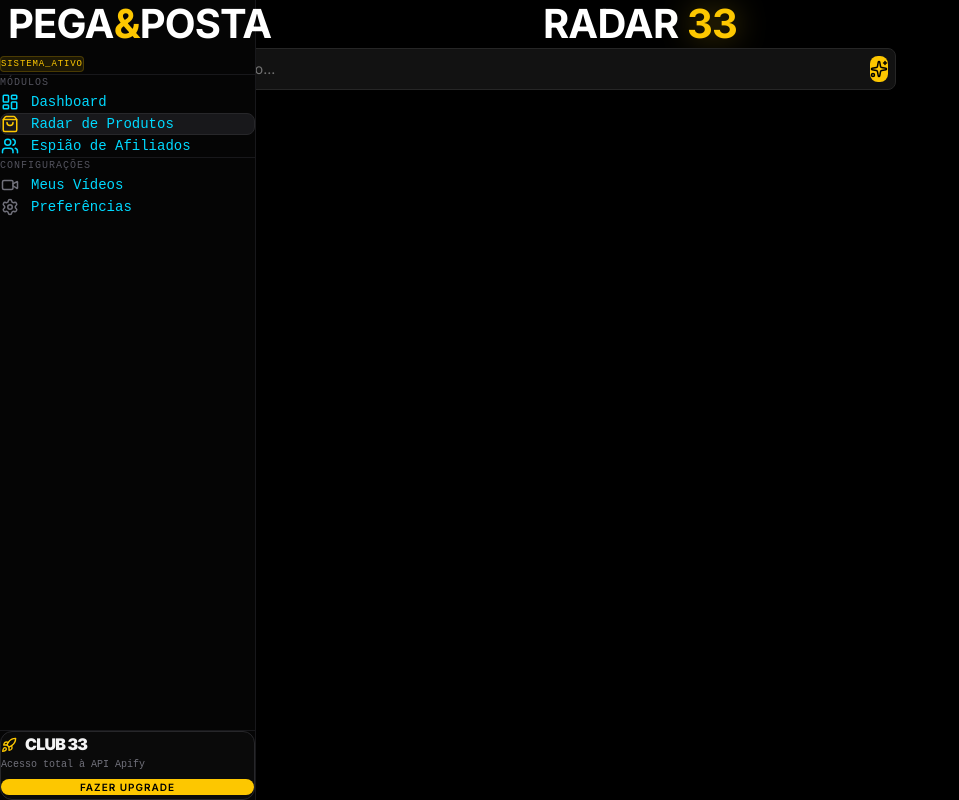
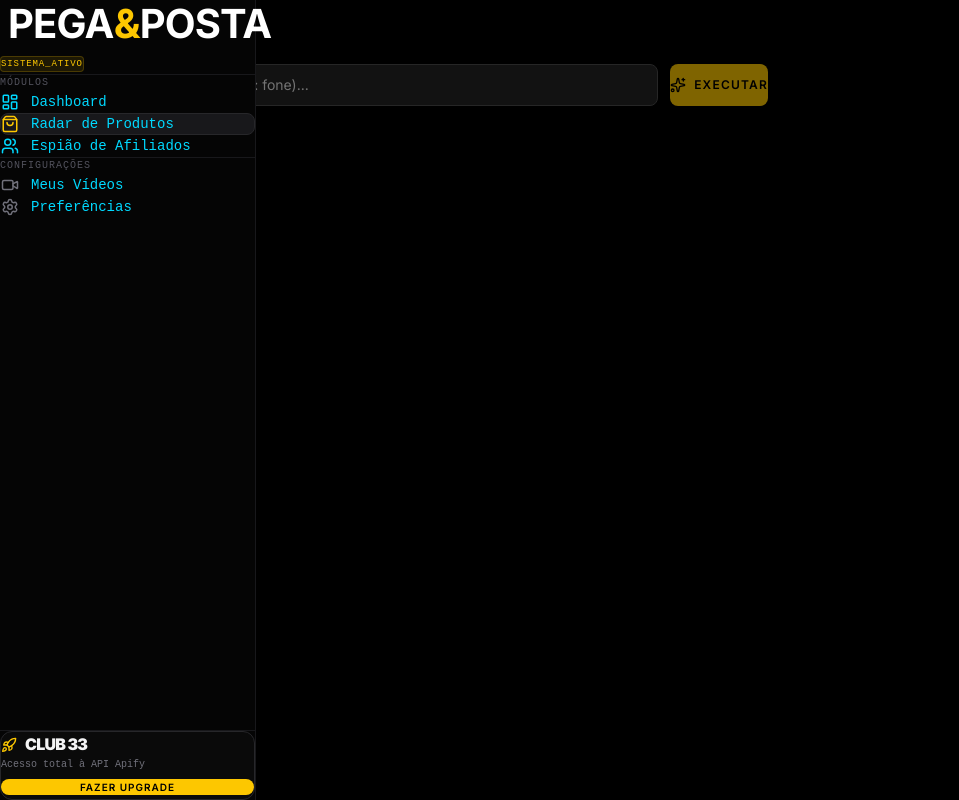
Before and after one commit to itsdontjs/pega-e-posta, a Next.js app: page /produtos in a window 1280 px wide. Shown: the whole page, without its empty margins (0-959 px from the left). Built offline with nearby package versions, Linux system fonts and the light colour scheme.

Commit message:
Enhance product search and UI layout
Added search functionality and updated UI components.

```diff
--- a/app/produtos/page.tsx
+++ b/app/produtos/page.tsx
@@ -1,22 +1,25 @@
 "use client";
 import { useState } from "react";
-import { Sparkles, Loader2, DollarSign } from "lucide-react";
+import { Sparkles, Loader2, Search, DollarSign } from "lucide-react";
 
 export default function ProdutosPage() {
   const [searchQuery, setSearchQuery] = useState("");
   const [country, setCountry] = useState("BR");
   const [isLoading, setIsLoading] = useState(false);
   const [products, setProducts] = useState<any[]>([]);
+  const [hasSearched, setHasSearched] = useState(false);
 
   const handleSearch = async (e: React.FormEvent) => {
     e.preventDefault();
-    if (!searchQuery) return;
+    if (!searchQuery.trim()) return;
     setIsLoading(true);
+    setHasSearched(true);
+
     try {
       const res = await fetch("/api/radar", {
         method: "POST",
         headers: { "Content-Type": "application/json" },
-        body: JSON.stringify({ searchQuery, country_code: country })
+        body: JSON.stringify({ searchQuery, country_code: country }),
       });
       const data = await res.json();
 
@@ -28,12 +31,7 @@
           ? `${skuData.real_price.currency_symbol} ${skuData.real_price.sale_price_format}`
           : item.min_price || "Ver Preço";
 
-        const imagemReal =
-          skuData?.image ||
-          item.sale_props?.[0]?.sale_prop_values?.[0]?.image ||
-          item.main_image ||
-          "https://images.unsplash.com/photo-1523275335684-37898b6baf30?q=80&w=600";
-
+        const imagemReal = skuData?.image || item.sale_props?.[0]?.sale_prop_values?.[0]?.image || item.main_image || "https://images.unsplash.com/photo-1523275335684-37898b6baf30?q=80&w=600";
         const urlReal = item.product_url || item.url || skuData?.product_url || "#";
 
         return {
@@ -42,61 +40,66 @@
           price: precoReal,
           sales: item.sold_count || "100+",
           image: imagemReal,
-          url: urlReal
+          url: urlReal,
         };
       });
       setProducts(formatados);
     } catch (err) {
       console.error("Erro na busca");
+      setProducts([]);
     } finally {
       setIsLoading(false);
     }
   };
 
   return (
-    <div className="max-w-7xl mx-auto pt-10 px-4 pb-20 font-inter">
-      <h1 className="text-5xl font-black uppercase text-center mb-12 tracking-tight">
-        Radar <span className="text-yellow-400 drop-shadow-[0_0_15px_rgba(250,204,21,0.4)]">33</span>
+    <div className="w-full pb-20">
+      <div className="mb-12">
+        <h1 className="text-4xl font-black uppercase tracking-tighter mb-2">
+          Radar <span className="text-yellow-400">33</span>
         </h1>
+        <p className="text-zinc-500 font-mono text-xs uppercase tracking-widest">Extração de catálogos</p>
+      </div>
 
-      <form onSubmit={handleSearch} className="w-full max-w-4xl mx-auto flex gap-4 mb-16">
-        <select value={country} onChange={(e) => setCountry(e.target.value)} className="bg-[#0a0a0a] border border-zinc-800 text-zinc-300 rounded-lg px-6 font-mono text-sm outline-none focus:border-yellow-400 transition-colors">
+      <form onSubmit={handleSearch} className="w-full max-w-3xl flex gap-3 mb-12">
+        <select value={country} onChange={(e) => setCountry(e.target.value)} className="px-4 bg-[#050505] border border-zinc-800 rounded text-zinc-300 font-mono text-sm outline-none focus:border-yellow-400">
           <option value="BR">BRA</option>
           <option value="US">USA</option>
         </select>
-        <div className="relative flex-1">
-          <input type="text" value={searchQuery} onChange={(e) => setSearchQuery(e.target.value)} placeholder="Comando de mineração..." className="w-full bg-[#0a0a0a] border border-zinc-800 rounded-lg py-4 px-6 outline-none focus:border-yellow-400 focus:shadow-[0_0_10px_rgba(250,204,21,0.1)] text-zinc-100 font-mono text-sm transition-all placeholder:text-zinc-600" />
-          <button disabled={isLoading} className="absolute right-2 top-2 bottom-2 bg-yellow-400 hover:bg-yellow-300 text-black px-8 rounded flex items-center justify-center font-black uppercase text-xs transition-all hover:shadow-[0_0_15px_rgba(250,204,21,0.5)] active:scale-95 disabled:opacity-50">
-            {isLoading ? <Loader2 className="animate-spin text-black" size={18} /> : <Sparkles size={18} />}
+        <div className="flex-1 relative">
+          <Search className="absolute left-4 top-1/2 -translate-y-1/2 text-zinc-600" size={16} />
+          <input type="text" value={searchQuery} onChange={(e) => setSearchQuery(e.target.value)} placeholder="Comando de busca (ex: fone)..." className="w-full pl-12 pr-4 py-4 bg-[#050505] border border-zinc-800 rounded text-zinc-100 font-mono text-sm placeholder-zinc-600 outline-none focus:border-yellow-400" />
+        </div>
+        <button disabled={isLoading || !searchQuery.trim()} className="px-8 bg-yellow-400 text-black rounded font-black text-xs uppercase tracking-widest hover:bg-yellow-300 disabled:opacity-50 transition-all flex items-center gap-2">
+          {isLoading ? <Loader2 size={16} className="animate-spin" /> : <Sparkles size={16} />}
+          Executar
         </button>
-        </div>
       </form>
 
-      <div className="grid grid-cols-1 md:grid-cols-4 gap-6">
+      {hasSearched && (
+        <div className="grid grid-cols-1 md:grid-cols-2 lg:grid-cols-4 gap-6">
           {products.map((item) => (
-          <div key={item.id} className="bg-[#0a0a0a] border border-zinc-800/80 rounded-xl overflow-hidden flex flex-col hover:border-yellow-400/50 hover:shadow-[0_0_20px_rgba(250,204,21,0.05)] transition-all group">
-            <div className="relative aspect-square border-b border-zinc-800/80">
+            <div key={item.id} className="bg-[#050505] border border-zinc-900 rounded-lg overflow-hidden flex flex-col hover:border-yellow-400/50 transition-all group">
+              <div className="relative aspect-square border-b border-zinc-900">
                 <img src={item.image} className="w-full h-full object-cover grayscale opacity-80 group-hover:grayscale-0 group-hover:opacity-100 transition-all duration-500" referrerPolicy="no-referrer" />
-              <div className="absolute top-3 right-3 bg-black/90 px-2 py-1 rounded text-yellow-400 font-mono text-[10px] border border-yellow-400/20 shadow-[0_0_10px_rgba(250,204,21,0.2)]">
-                {item.sales} SOLD
+                <div className="absolute top-3 right-3 bg-black/90 px-2 py-1 rounded text-yellow-400 font-mono text-[10px] border border-zinc-800">
+                  {item.sales} VENDAS
                 </div>
               </div>
               <div className="p-5 flex flex-col flex-1 gap-4">
-              <h3 className="font-medium text-sm line-clamp-2 text-zinc-300 h-10 leading-snug">{item.title}</h3>
-              <div className="flex items-center justify-between border-t border-zinc-800/80 pt-4 mt-auto">
+                <h3 className="font-bold text-sm text-zinc-300 line-clamp-2 h-10 leading-tight">{item.title}</h3>
+                <div className="flex items-center justify-between border-t border-zinc-900 pt-4 mt-auto">
                   <span className="text-lg font-mono text-white">{item.price}</span>
                   <DollarSign className="text-yellow-400" size={18} />
                 </div>
-              <button
-                onClick={() => { if(item.url !== "#") window.location.href = `/creators?url=${encodeURIComponent(item.url)}`; }}
-                className="w-full border border-zinc-700 hover:border-yellow-400 hover:bg-yellow-400 hover:text-black text-zinc-400 font-bold py-3 rounded text-[10px] uppercase tracking-widest transition-all mt-2"
-              >
-                Espiar Afiliados
+                <button onClick={() => { if(item.url !== "#") window.location.href = `/creators?url=${encodeURIComponent(item.url)}`; }} className="w-full border border-zinc-800 hover:border-yellow-400 hover:bg-yellow-400 hover:text-black text-zinc-500 font-black py-3 rounded text-[10px] uppercase tracking-widest transition-all mt-2">
+                  Rastrear Afiliados
                 </button>
               </div>
             </div>
           ))}
         </div>
+      )}
     </div>
   );
 }
```
Lines whose indentation alone changed are shown as unchanged.
